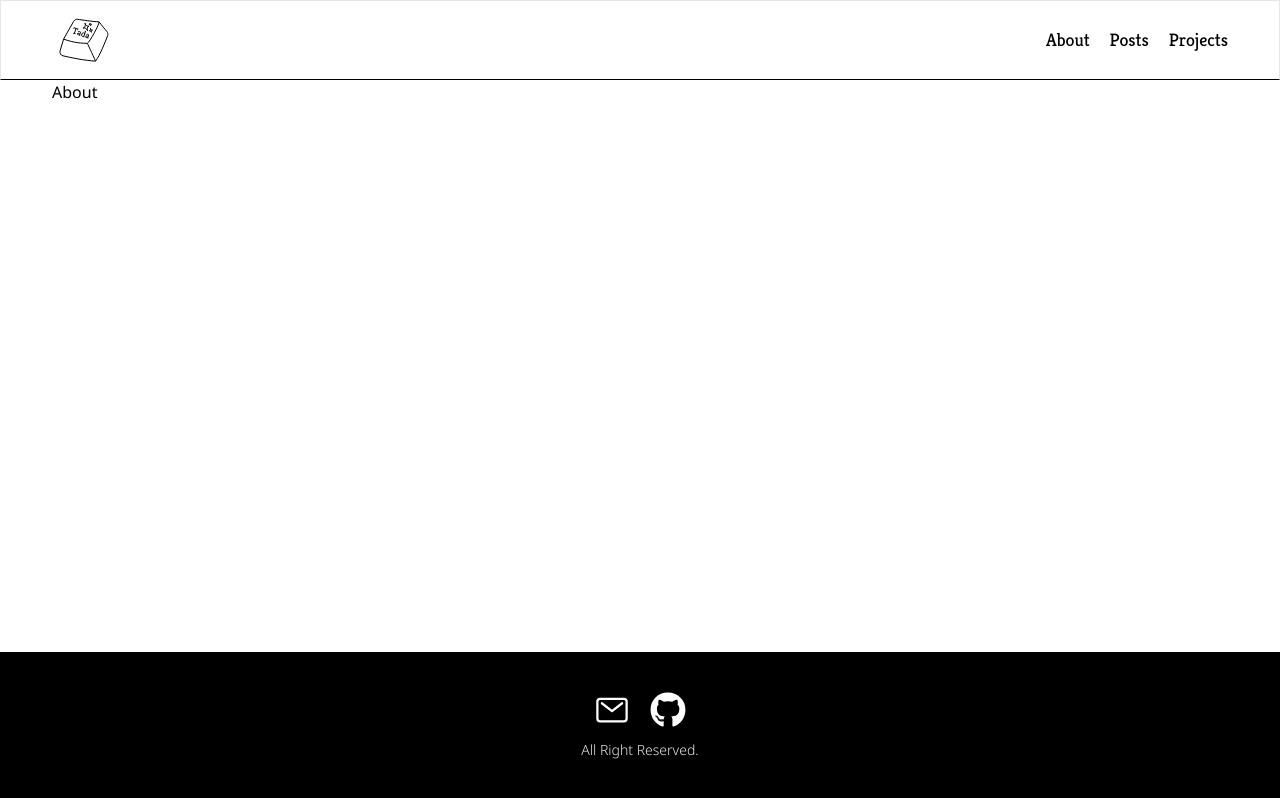
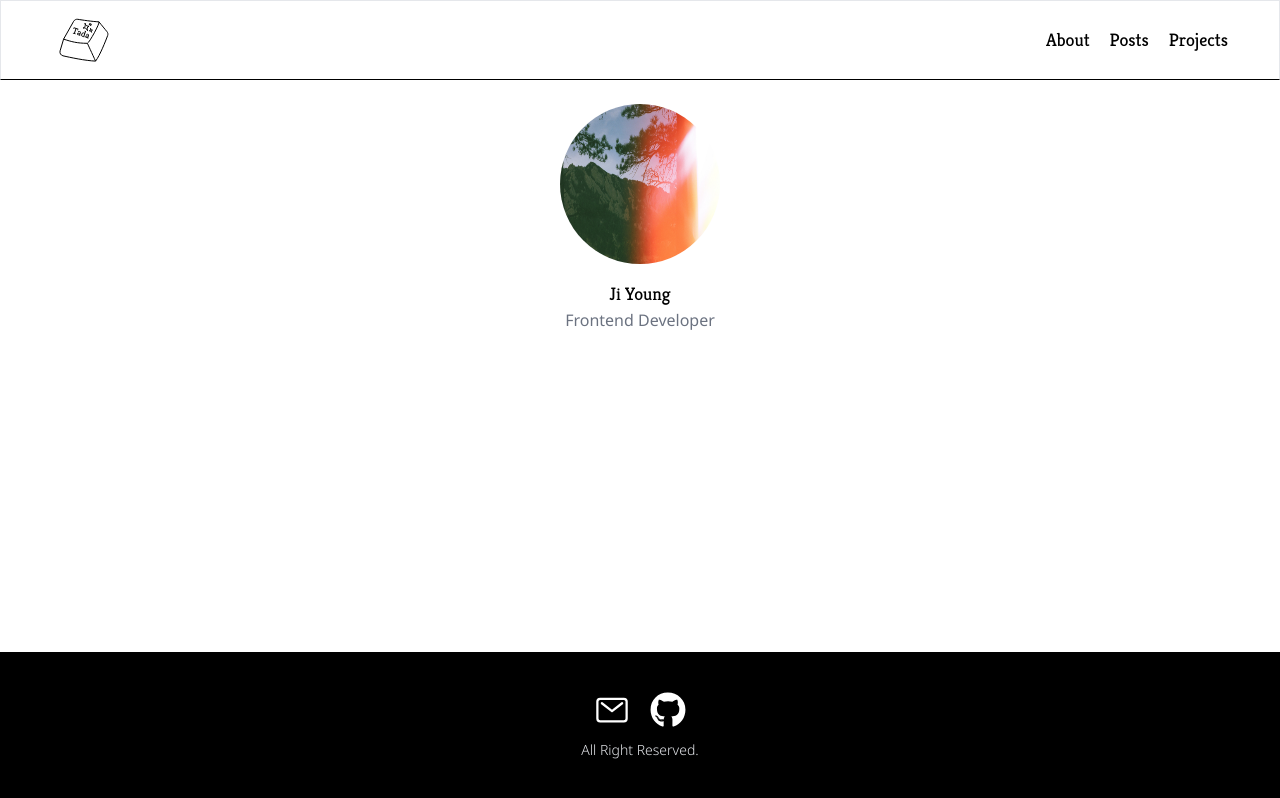
Before and after one commit to jiapril11/TadadadaCoding, a Next.js app: page /about in a window 1280 px wide. Built offline with nearby package versions, Linux system fonts and the light colour scheme.

Commit message:
profile compo

```diff
--- a/src/app/about/page.tsx
+++ b/src/app/about/page.tsx
@@ -1,6 +1,11 @@
 import React from "react";
 import WidthLayout from "../components/WidthLayout";
+import Profile from "../components/About/Profile";
 
 export default function AboutPage() {
-  return <WidthLayout>About</WidthLayout>;
+  return (
+    <WidthLayout>
+      <Profile />
+    </WidthLayout>
+  );
 }
--- /dev/null
+++ b/src/app/components/About/Profile.tsx
@@ -0,0 +1,26 @@
+import Image from "next/image";
+import React from "react";
+import { Kreon } from "next/font/google";
+
+import profile from "/public/imgs/about/profile.jpeg";
+
+const kreon = Kreon({ subsets: ["latin"] });
+
+export default function Profile() {
+  return (
+    <section>
+      <h2 className="sr-only">프로필</h2>
+      <div className="flex flex-col items-center py-6">
+        <Image
+          src={profile}
+          alt="프로필 이미지"
+          className="w-40 h-40 rounded-full"
+        />
+        <div className="mt-4 text-center">
+          <p className={`${kreon.className} text-black text-lg`}>Ji Young</p>
+          <p className="text-gray-500 ">Frontend Developer</p>
+        </div>
+      </div>
+    </section>
+  );
+}
```
Also changed, not shown: public/imgs/about/profile.jpeg (added).
